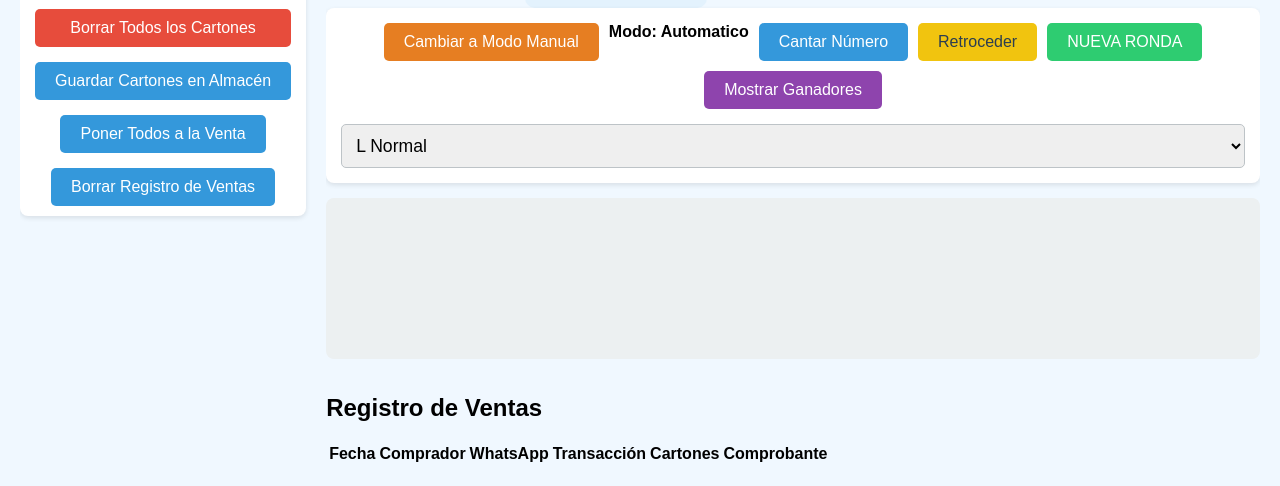
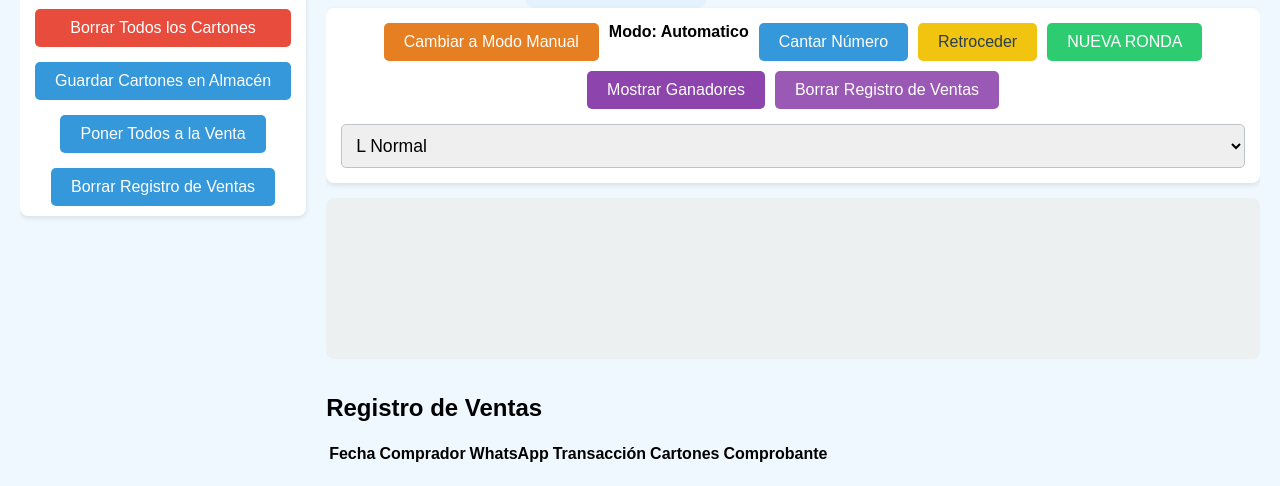
Before and after one commit to gilran7/bingo-web, a website: page admin.html in a window 1280 px wide. Shown: the part 314-800 px from the top of the page. Drawn offline with Linux system fonts and the light colour scheme.

Commit message:
Botton borrar

```diff
--- a/admin.html
+++ b/admin.html
@@ -51,6 +51,7 @@
                         <button id="boton-retroceder" disabled>Retroceder</button>
                         <button id="boton-nueva-ronda">NUEVA RONDA</button>
                         <button id="boton-mostrar-ganadores" disabled>Mostrar Ganadores</button>
+                        <button id="boton-borrar-ventas" style="background-color: #9b59b6; color: white;">Borrar Registro de Ventas</button>
                     </div>
                     <div id="panel-patrones">
                         <!-- ¡LISTA DE PATRONES COMPLETA! -->
```
